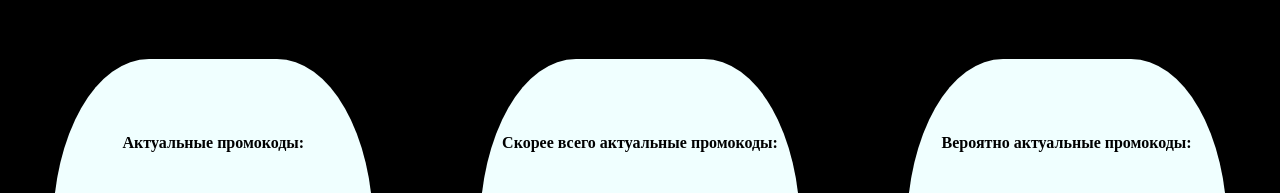
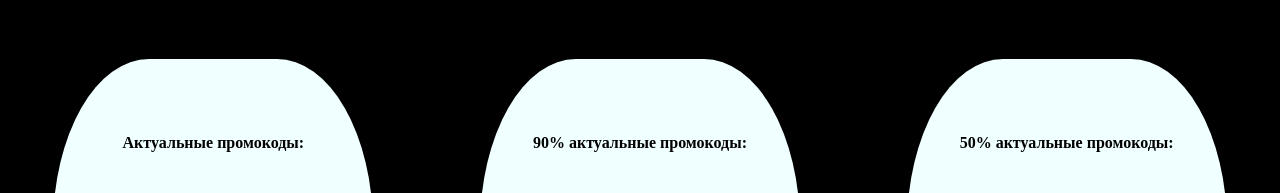
Before and after one commit to ggstandoffpromo/ggstandoffpromo.github.io, a plain HTML site: page index.html in a window 1280 px wide. Shown: the part 825-1018 px from the top of the page. Drawn offline with Linux system fonts and the light colour scheme.

Commit message:
Update index.html

```diff
--- a/index.html
+++ b/index.html
@@ -41,7 +41,7 @@
         </div>
         <div class="cardwpromos">
             <div class="cardname">
-                <h1>Скорее всего актуальные промокоды:</h1>
+                <h1>90% актуальные промокоды:</h1>
             </div>
             <div class="promo">
                 <h1>969-KNRG</h1>
@@ -53,7 +53,7 @@
         </div>
         <div class="cardwpromos">
             <div class="cardname">
-                <h1>Вероятно актуальные промокоды:</h1>
+                <h1>50% актуальные промокоды:</h1>
             </div>
             <div class="promo">
                 <h1>IWEU3N</h1>
```
